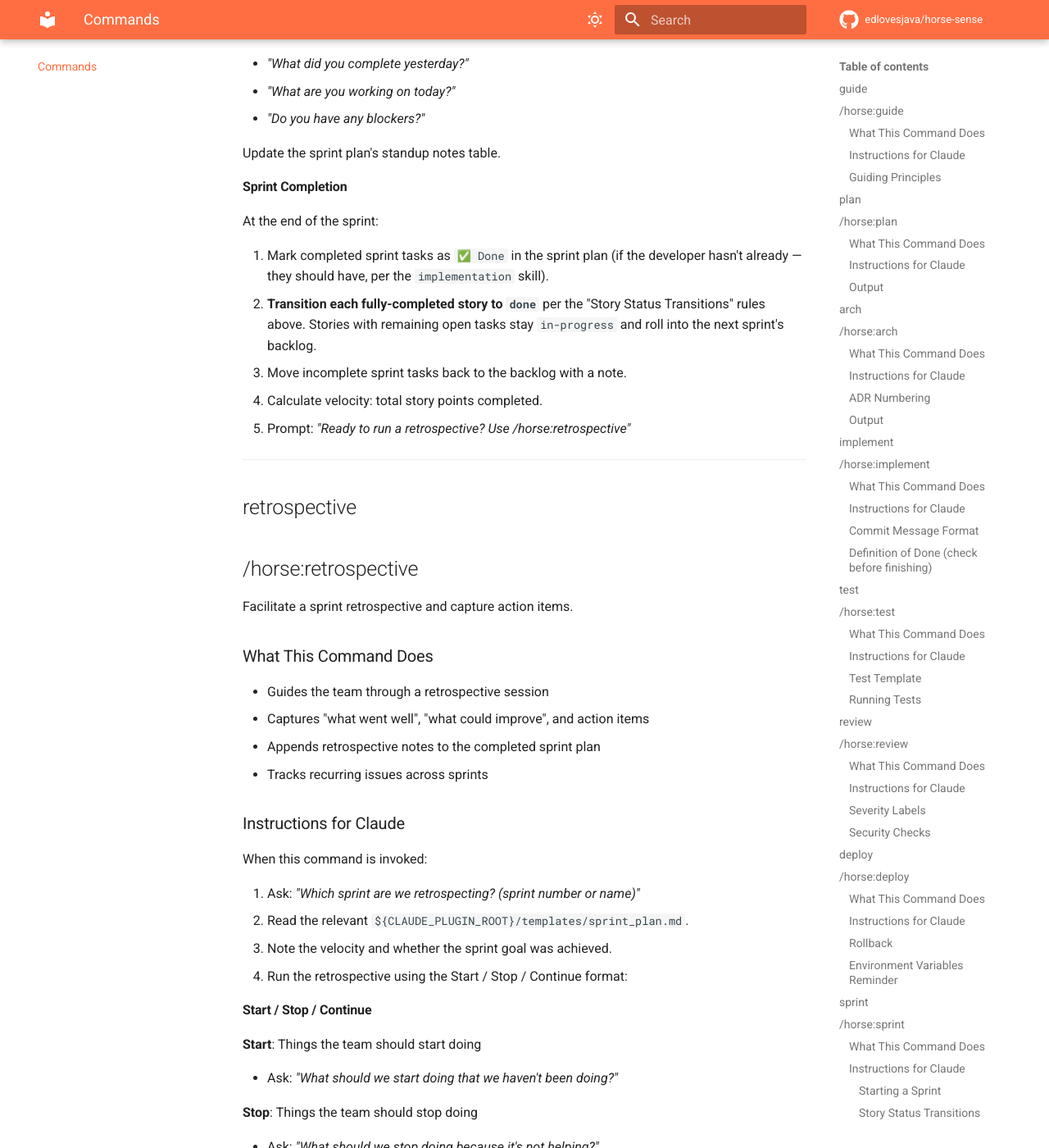
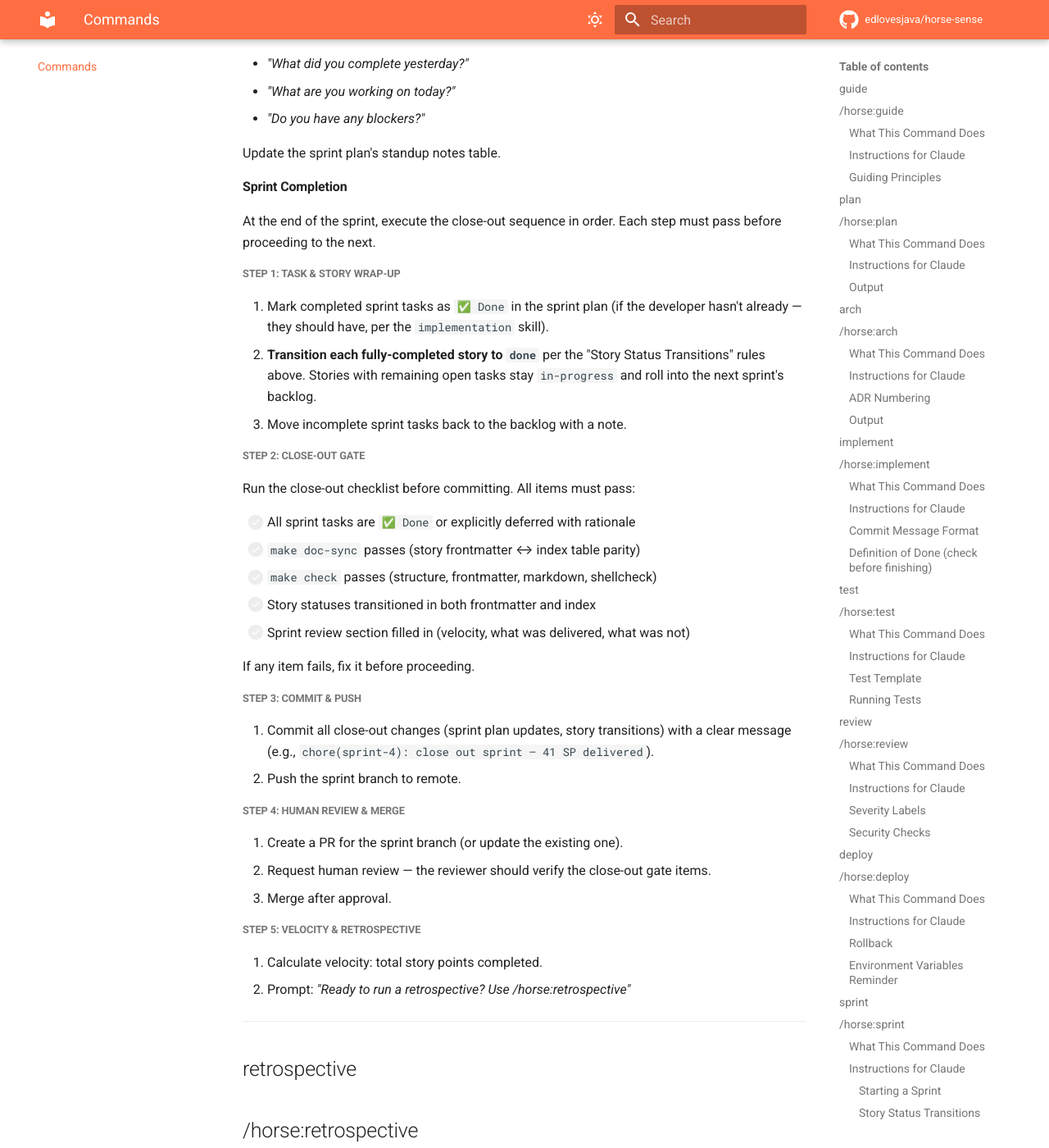
Before and after one commit to edlovesjava/horse-sense, an MkDocs documentation site: the page built from docs/commands.md, in a window 1280 px wide and 1400 px high, scrolled down 13294 px. Shown: the whole window at 82% size. Built offline with MkDocs 1.6.1 and Material for MkDocs 9.7.7, drawn with Linux system fonts in a browser that asks for light colours; comment, search, counter and statistics services are not loaded.

Commit message:
feat(sprint): add close-out gate sequence to /horse:sprint command
Sprint completion now follows a five-step sequence: task/story wrap-up,
close-out gate (doc-sync, make check, story transitions, sprint review),
commit & push, human review & merge, then velocity & retrospective.
Ensures nothing ships without passing gates and getting reviewed.

Co-Authored-By: Claude Opus 4.6 (1M context) <noreply@anthropic.com>

```diff
--- a/horse/commands/sprint.md
+++ b/horse/commands/sprint.md
@@ -66,10 +66,38 @@ Update the sprint plan's standup notes table.
 
 ### Sprint Completion
 
-At the end of the sprint:
+At the end of the sprint, execute the close-out sequence in order. Each step must pass before proceeding to the next.
+
+#### Step 1: Task & Story Wrap-up
 
 1. Mark completed sprint tasks as `✅ Done` in the sprint plan (if the developer hasn't already — they should have, per the `implementation` skill).
 2. **Transition each fully-completed story to `done`** per the "Story Status Transitions" rules above. Stories with remaining open tasks stay `in-progress` and roll into the next sprint's backlog.
 3. Move incomplete sprint tasks back to the backlog with a note.
-4. Calculate velocity: total story points completed.
-5. Prompt: *"Ready to run a retrospective? Use /horse:retrospective"*
+
+#### Step 2: Close-out Gate
+
+Run the close-out checklist before committing. All items must pass:
+
+- [ ] All sprint tasks are `✅ Done` or explicitly deferred with rationale
+- [ ] `make doc-sync` passes (story frontmatter ↔ index table parity)
+- [ ] `make check` passes (structure, frontmatter, markdown, shellcheck)
+- [ ] Story statuses transitioned in both frontmatter and index
+- [ ] Sprint review section filled in (velocity, what was delivered, what was not)
+
+If any item fails, fix it before proceeding.
+
+#### Step 3: Commit & Push
+
+1. Commit all close-out changes (sprint plan updates, story transitions) with a clear message (e.g., `chore(sprint-4): close out sprint — 41 SP delivered`).
+2. Push the sprint branch to remote.
+
+#### Step 4: Human Review & Merge
+
+1. Create a PR for the sprint branch (or update the existing one).
+2. Request human review — the reviewer should verify the close-out gate items.
+3. Merge after approval.
+
+#### Step 5: Velocity & Retrospective
+
+1. Calculate velocity: total story points completed.
+2. Prompt: *"Ready to run a retrospective? Use /horse:retrospective"*
```
